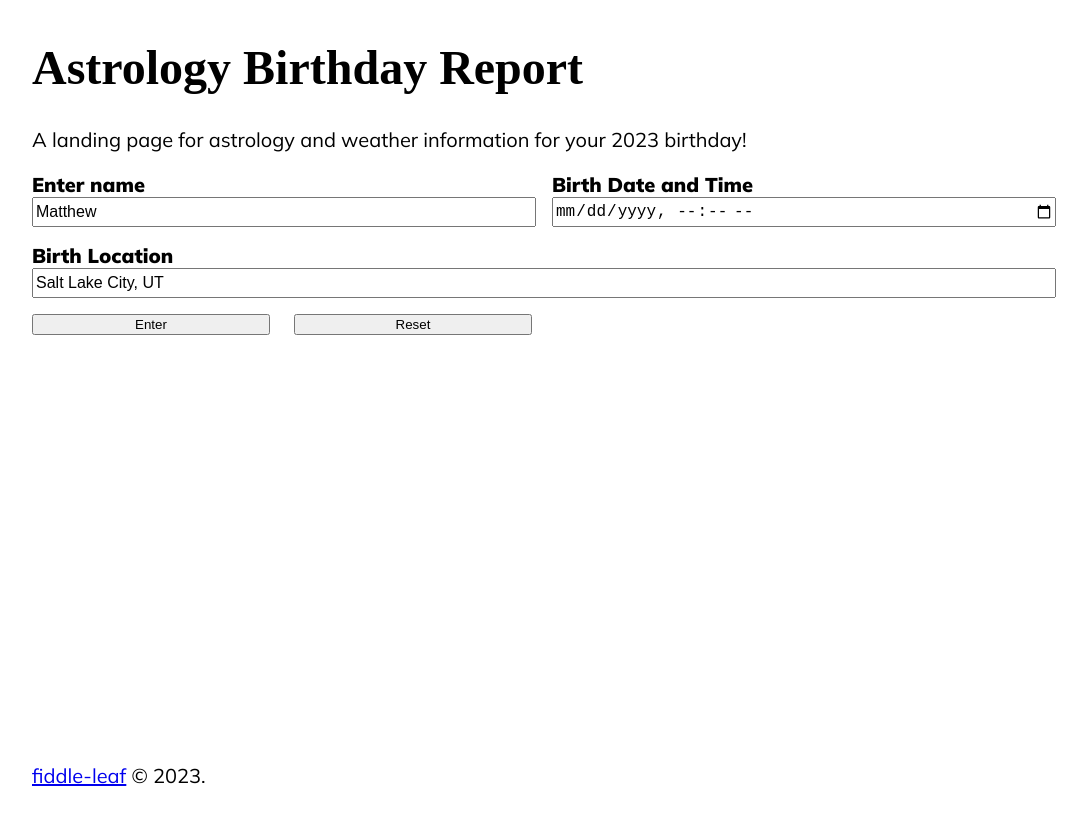
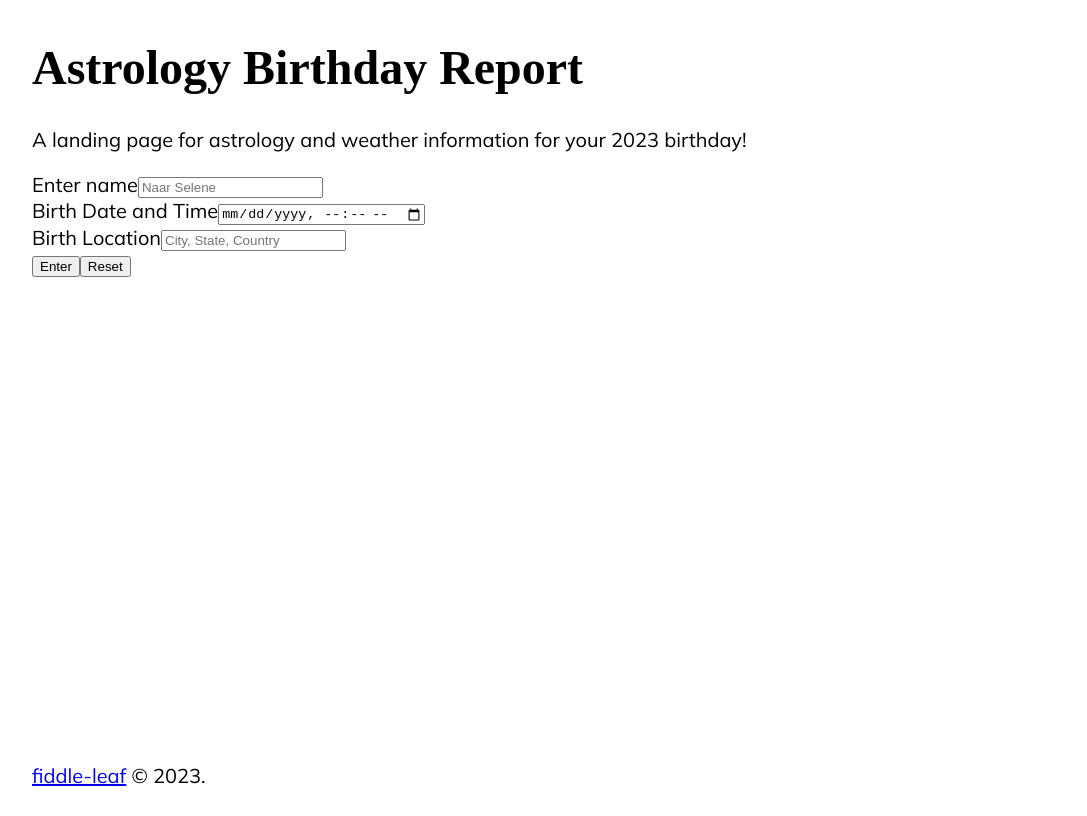
Before and after one commit to fiddle-leaf/astro-birth-day, a React (Create React App) app: page / in a window 1280 px wide. Shown: the whole page, without its empty margins (96-1183 px from the left). Built offline with nearby package versions, Linux system fonts and the light colour scheme; a web font is replaced by a local one.

Commit message:
Reconfigure status displays

```diff
--- a/package.json
+++ b/package.json
@@ -11,11 +11,13 @@
     "gh-pages": "^6.0.0",
     "react": "^18.2.0",
     "react-dom": "^18.2.0",
+    "react-grid-layout": "^1.3.4",
     "react-loading-skeleton": "^3.3.1",
     "react-redux": "^8.1.2",
     "react-scripts": "5.0.1",
     "sass": "^1.65.1",
     "save-dev": "^0.0.1-security",
+    "unicode-emoji": "^2.4.0",
     "web-vitals": "^2.1.4"
   },
   "scripts": {
--- a/src/App.js
+++ b/src/App.js
@@ -2,19 +2,25 @@ import React from "react";
 //import { Counter } from './features/counter/Counter';
 import "./App.sass";
 import AstroInfo from "./features/AstroViews/AstroInfo";
+import { selectInfo } from "./features/info/infoSlice";
+import { useSelector } from "react-redux";
 
 function App() {
+  const status = useSelector(selectInfo).status;
+
   return (
     <div className="App">
       <header>
         <h1 className="page-title">Astrology Birthday Report</h1>
-        <p>
-          A landing page for astrology and weather information for your 2023
-          birthday!
-        </p>
+        {status === "idle" && (
+          <p>
+            A landing page for astrology and weather information for your 2023
+            birthday!
+          </p>
+        )}
       </header>
 
-      <AstroInfo />
+      <AstroInfo status={status} />
 
       <footer className="copyright">
         <p>
--- a/src/App.sass
+++ b/src/App.sass
@@ -19,7 +19,7 @@ body
   text-transform: capitalize
   font:
     family: $font
-    size: calc($bit * 2.5)
+    size: calc($bit * 2.0)
 
   //margin-block: 0
 
--- a/src/features/AstroViews/AstroData.js
+++ /dev/null
@@ -1,41 +0,0 @@
-import Forecast from "./Forecast";
-
-const months = [
-  "January",
-  "Febuary",
-  "March",
-  "April",
-  "May",
-  "June",
-  "July",
-  "August",
-  "September",
-  "October",
-  "November",
-  "December",
-];
-
-export default function AstroData({ user }) {
-  const name = user.user.name;
-  const date = new Date(user.user.birthdate);
-  //const birthday = user.user.birthdate;
-  const forecast = user.data.forecast.forecastday[0];
-  const astrology = forecast.astro;
-  const dayForecast = forecast.day;
-  const location = user.data.location;
-
-  console.log(date.toDateString());
-
-  return (
-    <article className="astro-data">
-      <p className="forecast">
-        {date.toDateString()}
-        <br />
-        {date.toLocaleTimeString()}
-        <br />
-        Timezone: {location.tz_id}
-      </p>
-      <Forecast data={dayForecast} location={location} />
-    </article>
-  );
-}
--- a/src/features/AstroViews/AstroForm.js
+++ b/src/features/AstroViews/AstroForm.js
@@ -1,15 +1,14 @@
 import React, { useState } from "react";
 import { useDispatch } from "react-redux";
 
-export default function AstroForm({ info, setInfo, location }) {
-  const dispatch = useDispatch();
+export default function AstroForm({ setInfo, location, dispatch }) {
   const [data, setData] = useState({
-    name: "Matthew",
-    birthdate: "01-13-2023",
-    location: "Salt Lake City, UT",
+    name: "",
+    birthdate: "",
+    location: "",
   });
 
-  //console.log(data, info);
+  console.log(data);
 
   const handleChange = (e) => {
     setData({ ...data, [e.target.name]: e.target.value });
@@ -64,7 +63,12 @@ export default function AstroForm({ info, setInfo, location }) {
           <button type="button" onClick={handleClick}>
             Enter
           </button>
-          <button type="reset">Reset</button>
+          <button
+            type="reset"
+            onClick={() => setData({ name: "", birthdate: "", location: "" })}
+          >
+            Reset
+          </button>
         </div>
       </form>
     </article>
--- a/src/features/AstroViews/AstroInfo.js
+++ b/src/features/AstroViews/AstroInfo.js
@@ -1,18 +1,29 @@
 import AstroForm from "./AstroForm";
 import AstroView from "./AstroView";
-import { useSelector } from "react-redux";
+import Skeleton from "react-loading-skeleton";
+import { useDispatch, useSelector } from "react-redux";
 import { setInfo, selectInfo, locationAsync } from "../info/infoSlice";
 import "./astroviews.sass";
 
-export default function AstroInfo() {
-  const info = useSelector(selectInfo);
-
-  //console.log(info);
+export default function AstroInfo({ status }) {
+  const dispatch = useDispatch();
+  console.log(status);
 
   return (
     <main className="astro-page">
-      <AstroForm info={info} setInfo={setInfo} location={locationAsync} />
-      <AstroView info={info} />
+      {status === "idle" ? (
+        <AstroForm
+          setInfo={setInfo}
+          location={locationAsync}
+          dispatch={dispatch}
+        />
+      ) : status === "loading" ? (
+        <Skeleton count={20} />
+      ) : status === "success" ? (
+        <AstroView dispatch={dispatch} />
+      ) : (
+        <h5>Error!</h5>
+      )}
     </main>
   );
 }
--- a/src/features/AstroViews/AstroView.js
+++ b/src/features/AstroViews/AstroView.js
@@ -1,17 +1,52 @@
-import Skeleton from "react-loading-skeleton";
 import "react-loading-skeleton/dist/skeleton.css";
-import AstroData from "./AstroData";
+import * as unicodeEmoji from "unicode-emoji";
+import Emoji from "./Emoji";
+import { selectInfo, setStatus } from "../info/infoSlice";
+import { useSelector } from "react-redux";
+import ForecastView from "./ForecastView";
+import { useState } from "react";
 
-export default function AstroView({ info }) {
-  console.log(info);
+const user = (state) => {
+  return Object.assign({}, state);
+};
+
+export default function AstroView({ dispatch }) {
+  const info = useSelector(selectInfo);
+  const [users, setUsers] = useState([]);
+
+  let moonEmoji = unicodeEmoji
+    .getEmojisGroupedBy("category")
+    ["animals-nature"].filter(({ keywords }) => {
+      return keywords.includes("moon");
+    });
+
+  //extract data from info
+  const newUser = user({
+    name: info.user.name,
+    location: `${info.data.location.name}, ${info.data.location.region}, ${info.data.location.country}`,
+    birthday: info.user.birthdate,
+    forecast: info.data.forecast.forecastday[0].day,
+    astro: info.data.forecast.forecastday[0].astro,
+  });
+
+  let moonphase = moonEmoji.filter(({ description }) => {
+    const moonphase = newUser.astro.moon_phase.toLowerCase();
+
+    return description.includes(moonphase);
+  });
+
+  //console.log(location);
+
+  moonphase = moonphase[0];
+
   return (
     <article>
-      <h2 className="subtitle">
-        {info.status === "loading" && <Skeleton />}
-        {info.status === "success" && `${info.user.name}'s Breakdown`}
-      </h2>
-      {info.status === "loading" && <Skeleton count={10} />}
-      {info.status === "success" && <AstroData user={info} />}
+      <ForecastView />
+      <div>
+        <button type="reset" onClick={() => dispatch(setStatus("idle"))}>
+          Reset
+        </button>
+      </div>
     </article>
   );
 }
--- /dev/null
+++ b/src/features/AstroViews/Emoji.js
@@ -0,0 +1,3 @@
+export default function Emoji({ emoji }) {
+  return <span>{emoji}</span>;
+}
--- /dev/null
+++ b/src/features/AstroViews/ForecastView.js
@@ -0,0 +1,3 @@
+export default function ForecastView({ user }) {
+  return <output></output>;
+}
--- /dev/null
+++ b/src/features/AstroViews/Text.js
@@ -0,0 +1,3 @@
+export default function Text({ name }) {
+  return <h5>{name}</h5>;
+}
--- a/src/features/AstroViews/astroviews.sass
+++ b/src/features/AstroViews/astroviews.sass
@@ -2,27 +2,6 @@
 .flex
     display: flex
 
-form.astro-form,
-article.astro-data
-    @extend .flex
-
-form.astro-form
-    flex-flow: row wrap
-    gap: 1rem
-
-    div
-        flex: 33%
-        display: grid
-        grid-template-rows: 1fr
-
-        label
-            font-weight: 900
-
-        input
-            font-size: 1rem
-            line-height: 150%
-
-div#buttons
-    grid-template-columns: repeat(4, 1fr)
-    gap: 1.5rem
-    flex: 0 100%
+code
+    font-size: 0.8em
+    padding: 0.2em
--- a/src/features/info/infoSlice.js
+++ b/src/features/info/infoSlice.js
@@ -43,6 +43,9 @@ export const infoSlice = createSlice({
     setInfo: (state, action) => {
       state.user = action.payload;
     },
+    setStatus: (state) => {
+      state.status = "idle";
+    },
   },
   extraReducers: (builder) => {
     builder
@@ -59,7 +62,7 @@ export const infoSlice = createSlice({
   },
 });
 
-export const { setInfo } = infoSlice.actions;
+export const { setInfo, setStatus } = infoSlice.actions;
 
 export const selectInfo = (state) => state.info;
 
```
Also changed, not shown: 1 other file (tests, documents, lock files or other folders).
